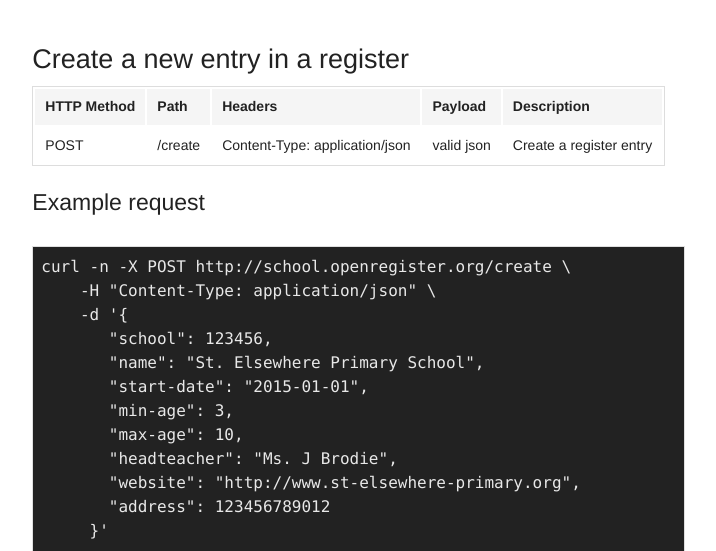
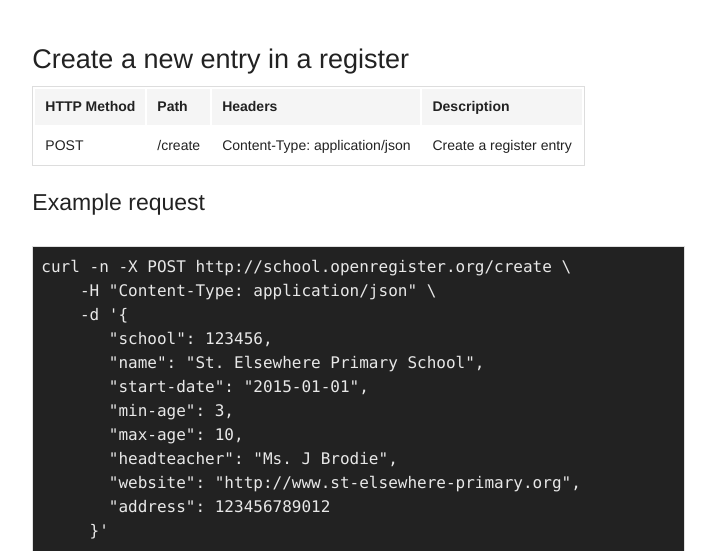
Before and after one commit to openregister/www, a Flask app: page /developer in a window 1280 px wide. Shown: the part 1353-1904 px from the top of the page, without its empty margins (452-1168 px from the left). Run offline with Flask 2, Linux system fonts and the light colour scheme.

Commit message:
remove one of the table cols for create

```diff
--- a/templates/developer.html
+++ b/templates/developer.html
@@ -102,7 +102,6 @@
             <th>HTTP Method</th>
             <th>Path</th>
             <th>Headers</th>
-            <th>Payload</th>
             <th>Description</th>
           </tr>
         </thead>
@@ -111,7 +110,6 @@
             <td>POST</td>
             <td>/create</td>
             <td>Content-Type: application/json</td>
-            <td>valid json</td>
             <td>Create a register entry</td>
           </tr>
         </tbody>
```
